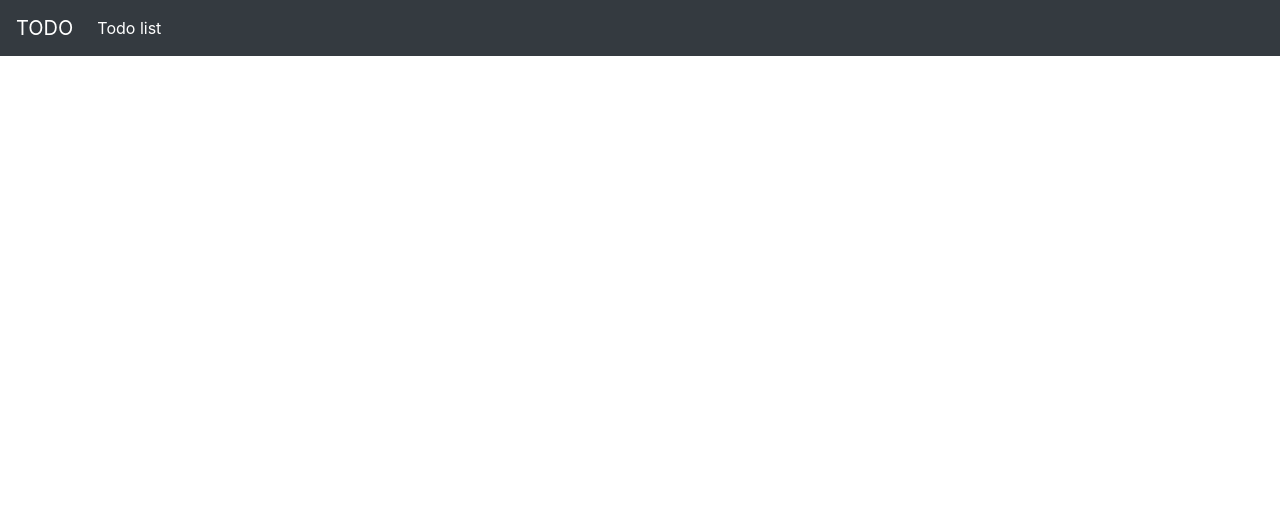
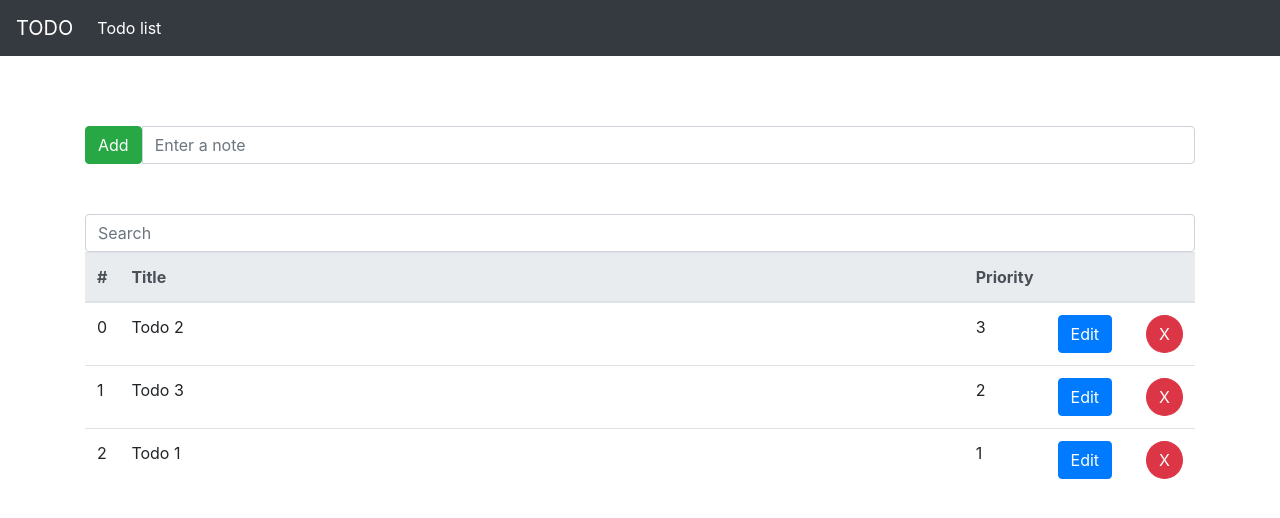
Before and after one commit to ldemianiuk/todo-list, an Angular app: page /todo in a window 1280 px wide. Shown: the top 518 px of the page. Built offline with nearby package versions, Linux system fonts and the light colour scheme.

Commit message:
basic ui

```diff
--- a/src/app/app.module.ts
+++ b/src/app/app.module.ts
@@ -5,6 +5,7 @@ import { AppRoutingModule } from './app-routing.module';
 import { AppComponent } from './app.component';
 import { TodoListComponent } from './todo-list/todo-list.component';
 import { HeaderComponent } from './header/header.component';
+import { FormsModule } from '@angular/forms';
 
 @NgModule({
   declarations: [
@@ -14,7 +15,8 @@ import { HeaderComponent } from './header/header.component';
   ],
   imports: [
     BrowserModule,
-    AppRoutingModule
+    AppRoutingModule,
+    FormsModule
   ],
   providers: [],
   bootstrap: [AppComponent]
--- /dev/null
+++ b/src/app/static-data.service.ts
@@ -0,0 +1,33 @@
+import { Injectable } from '@angular/core';
+import { Todo } from './todo';
+import { TodoListComponent } from './todo-list/todo-list.component';
+
+@Injectable({
+  providedIn: 'root'
+})
+
+export class StaticDataService {
+  todos : Todo[] = [
+    {title: 'Todo 1', priority: 1},
+    {title: 'Todo 3', priority: 2},
+    {title: 'Todo 2', priority: 3},
+  ];
+
+  constructor() {
+    this.todos.sort((a, b) => b.priority - a.priority);
+  }
+
+  getTodos() {
+    return this.todos;
+  }
+
+  addTodo(newTitle: string, newPriority: number = 0) {
+    this.todos.push({title: newTitle, priority: newPriority});
+    this.todos.sort((a, b) => b.priority - a.priority);
+  }
+
+  deleteTodo(i: number) {
+    //let i = this.todos.findIndex(t => t.id === todo.id);
+    this.todos.splice(i, 1);
+  }
+}
--- a/src/app/todo-list/todo-list.component.html
+++ b/src/app/todo-list/todo-list.component.html
@@ -0,0 +1,42 @@
+<div class="container" style="margin-top: 70px;">
+
+<form action="#" style="margin-bottom: 50px;">
+        <div class="input-group">
+            <span class="input-group-btn">
+                <button class="btn btn-success" (click)="addTodo()"> Add </button>
+            </span>
+            <input [(ngModel)]="todoText" type="text" name="todoText" value=""
+                placeholder="Enter a note" class="form-control">
+        </div>
+    </form>
+
+        <div class="input-group" style="margin-bottom: 0;">
+            <input [(ngModel)]="searchText" type="text" name="searchText" value=""
+                placeholder="Search" class="form-control">
+        </div>
+
+
+    <table class="table table-hover">
+        <thead class="thead-light">
+            <tr>
+                <th>#</th>
+                <th style="width: 100%">Title</th>
+                <th>Priority</th>
+                <th></th>
+                <th></th>
+            </tr>
+        </thead>
+        <tbody>
+            <tr *ngFor="let todo of todos; index as i" [hidden]="searchHide(todo.title)" style="padding-top: 10px">
+                <td>{{ i }}</td>
+                <td>{{ todo.title }}</td>
+                <td> {{ todo.priority }}</td>
+                <td>
+                    <button class="btn btn-primary" (click)="selectContact(contact)"> Edit </button>
+                </td>
+                <td>
+                    <button class="btn btn-danger" (click)="deleteTodo(i)" style="border-radius: 50%; margin-left: 10px"> X </button>
+                </td>
+            </tr>
+        </tbody>
+    </table>
--- a/src/app/todo-list/todo-list.component.ts
+++ b/src/app/todo-list/todo-list.component.ts
@@ -1,4 +1,6 @@
 import { Component, OnInit } from '@angular/core';
+import { StaticDataService } from '../static-data.service';
+import { Todo } from '../todo';
 
 @Component({
   selector: 'app-todo-list',
@@ -6,10 +8,31 @@ import { Component, OnInit } from '@angular/core';
   styleUrls: ['./todo-list.component.css']
 })
 export class TodoListComponent implements OnInit {
+  todos: Todo[];
+  todoText: string = "";
+  searchText: string = "";
 
-  constructor() { }
+  constructor(private data: StaticDataService) { }
 
   ngOnInit(): void {
+    this.todos = this.data.getTodos();
+    console.log(this.todos);
   }
 
+  addTodo() {
+    if(this.todoText === "") return;
+    this.data.addTodo(this.todoText);
+    this.todoText = "";
+  }
+
+  deleteTodo(i: number) {
+    this.data.deleteTodo(i);
+  }
+
+  searchHide(title: string): boolean {
+    if (this.searchText == "") return false;
+    return !title.toLowerCase().includes(this.searchText.toLowerCase());
+  }
+
+
 }
--- /dev/null
+++ b/src/app/todo.ts
@@ -0,0 +1,4 @@
+export class Todo {
+    title: string;
+    priority: number;
+}
```
Also changed, not shown: src/app/local-storage-data.service.ts (added, +9 -0 lines), 2 other files (tests, documents, lock files or other folders).
